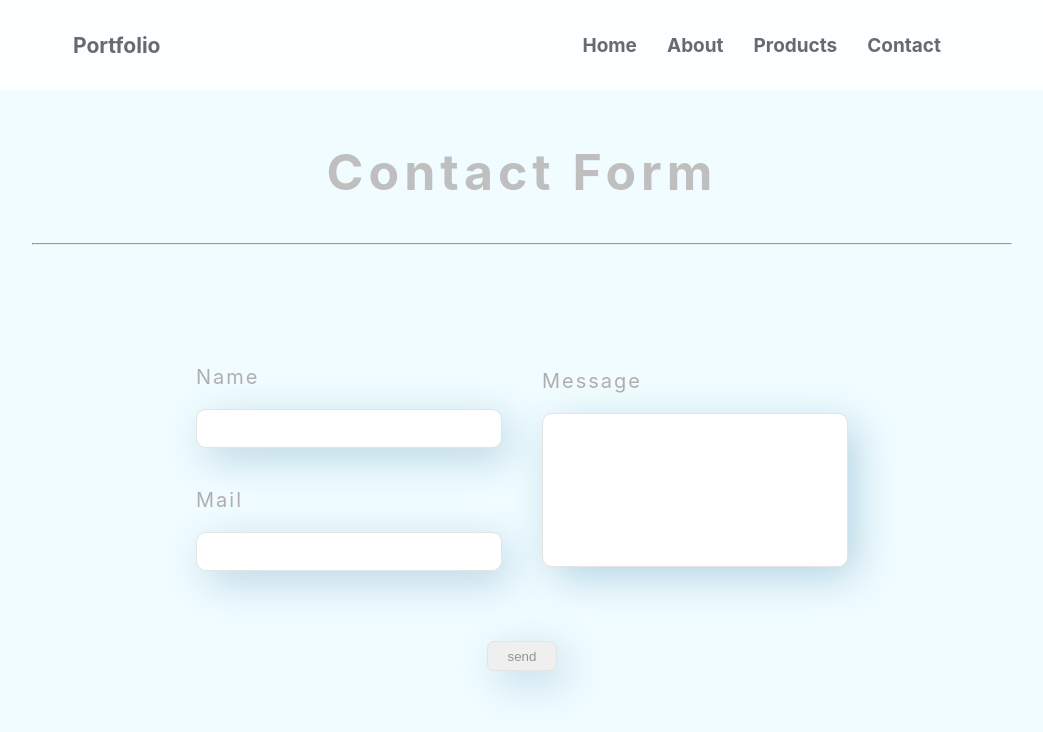
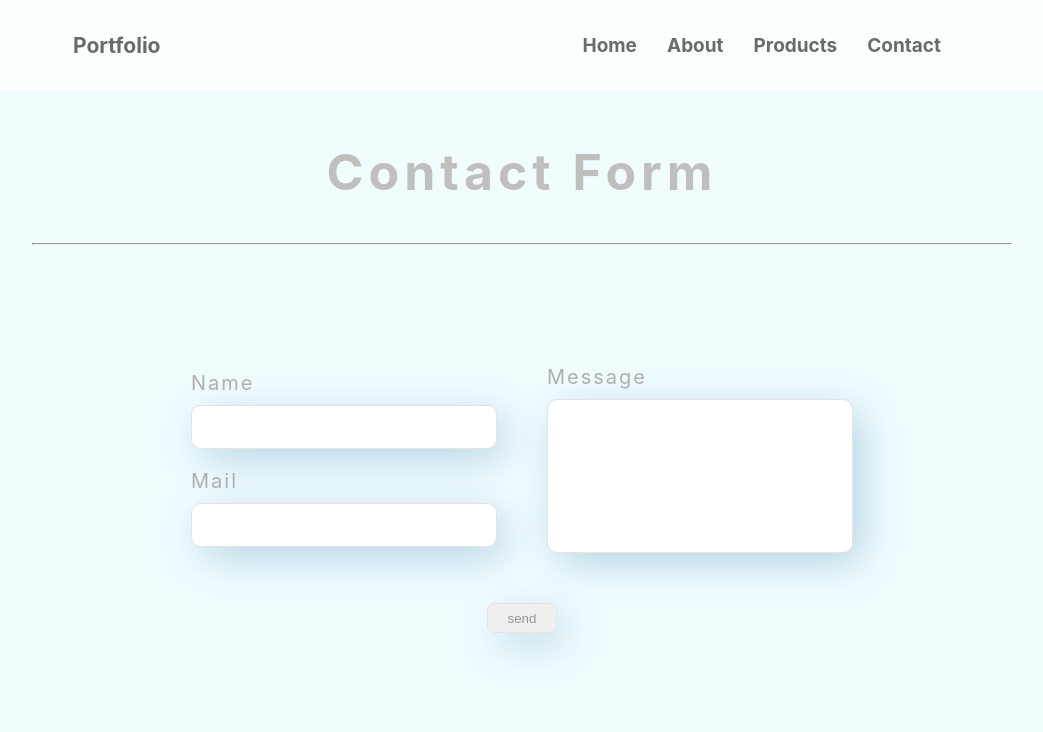
Before and after one commit to takuyahori/portfolio, a React (Create React App) app: page /contact in a window 1280 px wide. Shown: the top 732 px of the page, without its empty margins (118-1161 px from the left). Built offline with nearby package versions, Linux system fonts and the light colour scheme; no server answers.

Commit message:
emailjs API実装

```diff
--- a/package.json
+++ b/package.json
@@ -6,6 +6,7 @@
     "@testing-library/jest-dom": "^5.16.4",
     "@testing-library/react": "^13.3.0",
     "@testing-library/user-event": "^13.5.0",
+    "emailjs-com": "^3.2.0",
     "react": "^18.1.0",
     "react-dom": "^18.1.0",
     "react-router-dom": "^6.3.0",
--- a/src/App.css
+++ b/src/App.css
@@ -135,8 +135,8 @@ nav ul li a:hover {
   margin-top: 100px;
 }
 
-.contact__form {
-  padding: 20px;
+.contact__field {
+  margin-top: 20px;
 }
 
 .contact__field label {
@@ -148,11 +148,15 @@ nav ul li a:hover {
 
 .contact__field input {
   width: 300px;
-  height: 35px;
+  height: 40px;
   border: 1px solid rgb(228, 228, 228);
-  margin-top: 20px;
+  margin-top: 10px;
   box-shadow: 9px 11px 42px -2px #b2d1e1;
   border-radius: 10px;
+}
+
+.contact__right {
+  margin-left: 50px;
 }
 
 .contact__right input {
@@ -172,3 +176,15 @@ nav ul li a:hover {
   box-shadow: 9px 11px 42px -2px #b2d1e1;
   border-radius: 7px;
 }
+
+.contact__error {
+  color: red;
+  margin: 0;
+  align-self: flex-start;
+}
+
+.content__messageOk {
+  margin-top: 30px;
+  color: rgb(105, 104, 104);
+  font-size: 15px;
+}
--- a/src/component/ContactPage.js
+++ b/src/component/ContactPage.js
@@ -1,37 +1,87 @@
-import React from 'react'
+import React, { useState } from 'react'
+import { send } from 'emailjs-com';
 
 const ContactPage = () => {
+
+  const [ name, setName ] = useState("");
+  const [ mailAddress, setMailAddress ] = useState("");
+  const [ message, setMessage ] = useState("");
+
+
+  const serviceID = process.env.REACT_APP_SERVICE_ID;
+  const templateID = process.env.REACT_APP_TEMPLATE_ID;
+  const publicKey = process.env.REACT_APP_PUBLIC_KEY;
+
+  const handleName = (e) => {
+    setName(e.target.value)
+  }
+
+  const handleMail = (e) => {
+    setMailAddress(e.target.value)
+  }
+
+  const handleMessage = (e) => {
+    setMessage(e.target.value)
+  }
+
+  const sendMail = (e) => {
+    e.preventDefault();
+    send(
+      'service_cjhg1c8',
+      'template_u999xnh',
+      { name, mailAddress, message },
+      'eWFO3EkLuVxWTVWq5'
+    )
+    .then((response) => {
+      console.log('Message sent successfully', response.status, response.text)
+    })
+    .catch((err) => {
+      console.log('Failed', err)
+    })
+  }
+
   return (
     <section className="contact">
       <h1>Contact Form</h1>
       <hr />
+      <form className='contact__form' onSubmit={sendMail}>
         <div className='contact__wrap'>
           <div className='contact__left'>
-          <form className='contact__form'>
             <div className='contact__field'>
               <label>Name</label>
-              <input type='text' name='name'></input>
+              <input
+                type='text'
+                name='name'
+                value={name}
+                onChange={handleName}
+              />
             </div>
-          </form>
-          <form className='contact__form'>
             <div className='contact__field'>
               <label>Mail</label>
-              <input type='text' name='mailAddress'></input>
+              <input
+                type='text'
+                name='mailAddress'
+                value={mailAddress}
+                onChange={handleMail}
+              />
             </div>
-          </form>
           </div>
           <div className='contact__right'>
-          <form className='contact__form'>
             <div className='contact__field'>
               <label>Message</label>
-              <input type='text' name='message'></input>
+              <input
+                type='text'
+                name='message'
+                value={message}
+                onChange={handleMessage}
+              />
             </div>
-          </form>
           </div>
         </div>
         <div className='contact__send'>
           <button>send</button>
         </div>
+      </form>
     </section>
   )
 }
```
Also changed, not shown: 1 other file (tests, documents, lock files or other folders). Lines whose indentation alone changed are shown as unchanged.
